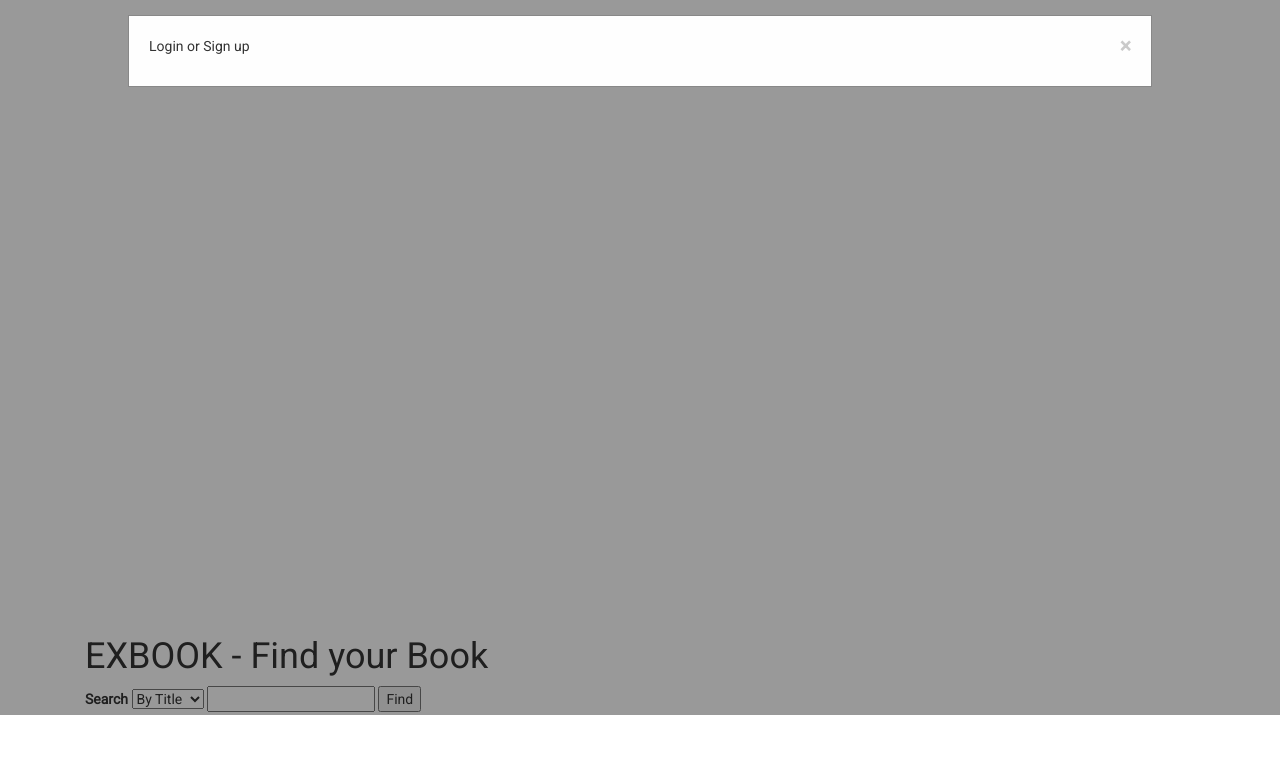
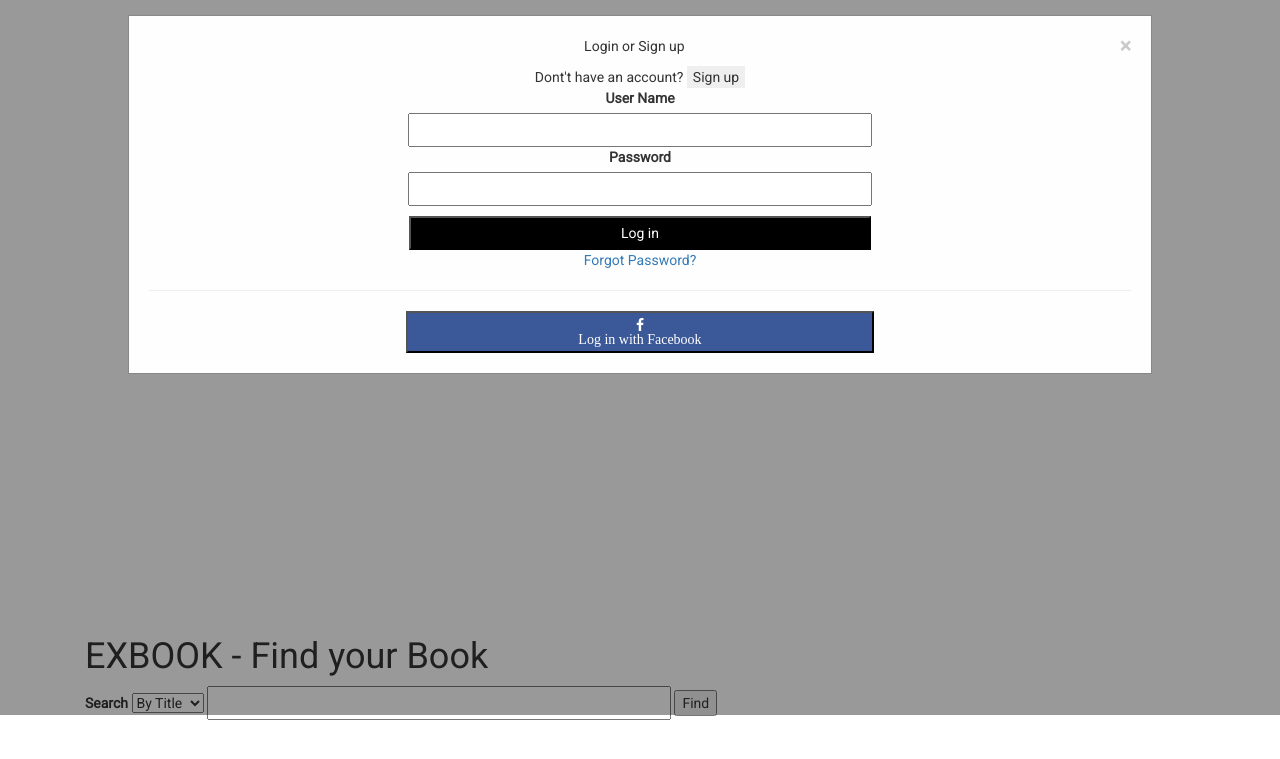
Before and after one commit to RP2/exBook, a website: page views/index.html in a window 1280 px wide. Both pictures are taken after a click on the link "Login". Shown: the part 85-844 px from the top of the page. Drawn offline with nearby package versions, Linux system fonts and the light colour scheme; some packages are replaced by stand-ins of ours; no server answers.

Commit message:
login updatel

```diff
--- a/public/styles/style.css
+++ b/public/styles/style.css
@@ -52,8 +52,8 @@ display: block;
 }
 
 #modalImg{
-  max-height: 50vh;
-  width: 100%;
+   max-height: 50vh;
+   width: 100%;
 }
 
 /* Modal Content */
@@ -64,3 +64,47 @@ display: block;
     border: 1px solid #888;
     width: 80%;
 }
+
+/*Login Form*/
+#loginModal{
+    text-align: center;
+}
+input {
+  padding: 5px 150px;
+  position: wrap;
+
+}
+/*Button*/
+
+.login-button {
+  background-color: black;
+  color: white;
+  padding: 5px 210px;
+  position: wrap;
+  margin-top: 10px;
+}
+#signupModal{
+  background-color: none;
+  border:none;
+  display: inline-block;
+  list-style-type: underline;
+  font-weight: 20px;
+  font-style: underline;
+}
+/*facebook icon*/
+.fa {
+    padding: 5px 170px;
+
+}
+
+/* Add a hover effect if you want */
+.fa:hover {
+    opacity: 0.7;
+}
+
+/* Facebook */
+.fa-facebook {
+    background: #3B5998;
+    color: white;
+    font-family: 'Roboto', sans-serif;
+}
--- a/views/index.html
+++ b/views/index.html
@@ -13,6 +13,9 @@
     <script type="text/javascript" src="https://maps.googleapis.com/maps/api/js?key=AIzaSyBHLett8djBo62dDXj0EjCimF8Rd6E8cxg"></script>
    <!-- Custom JS -->
     <script src="/scripts/app.js"></script>
+    <!-- Add icon library -->
+<link rel="stylesheet" href="https://cdnjs.cloudflare.com/ajax/libs/font-awesome/4.7.0/css/font-awesome.min.css">
+
   <title>ExBook</title>
 </head>
   <header>
@@ -29,6 +32,33 @@
       <span class="close">&times;</span>
       <!-- <img id="modalImg" src="#"> -->
       <p id="modalP"></p>
+        <span>Dont't have an account? <button id="signupModal" type="button">Sign up</button></span>
+       <form id="loginForm" method="post">
+
+      <div>
+        <label>User Name</label>
+        <br>
+        <input type="text" name="userName" data-input-field-enter-intercept="login">
+      </div>
+
+      <div>
+        <label>Password</label>
+        <br>
+        <input type="password" name="Password" data-input-field-enter-intercept="login">
+      </div>
+
+      <div>
+        <button type="button" class="login-button">Log in</button>
+      </div>
+
+      <div>
+        <a href="">Forgot Password?</a>
+      </div>
+       </form>
+       <hr>
+       <button class="fa fa-facebook" id="fb">
+          <div>Log in with Facebook</div>
+        </button>
     </div>
   </div>
 <div class="container">
```
